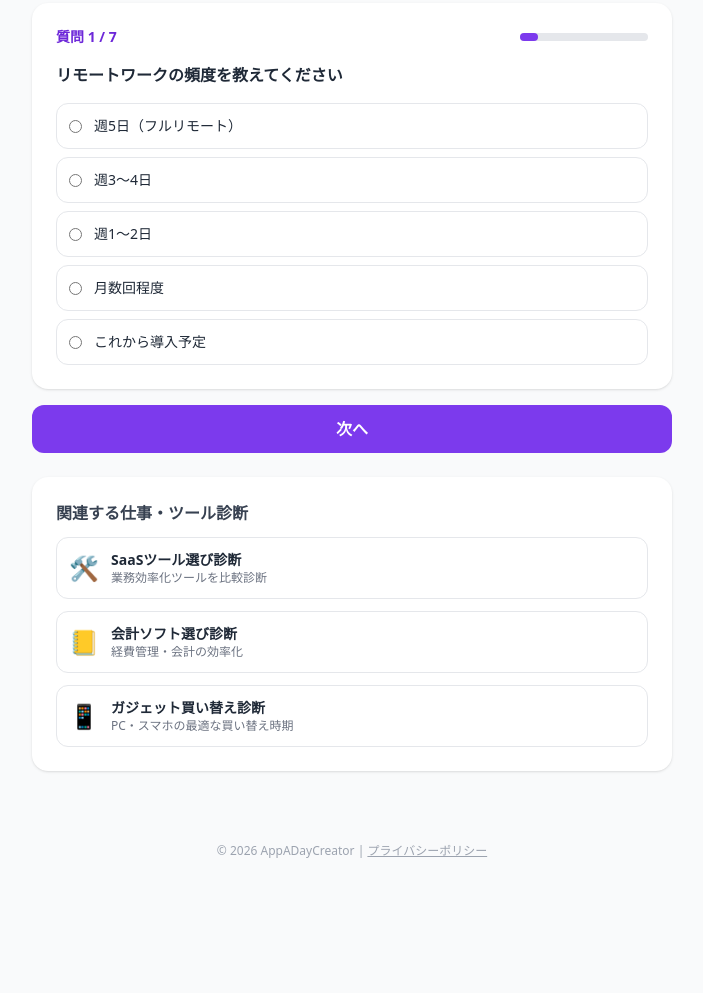
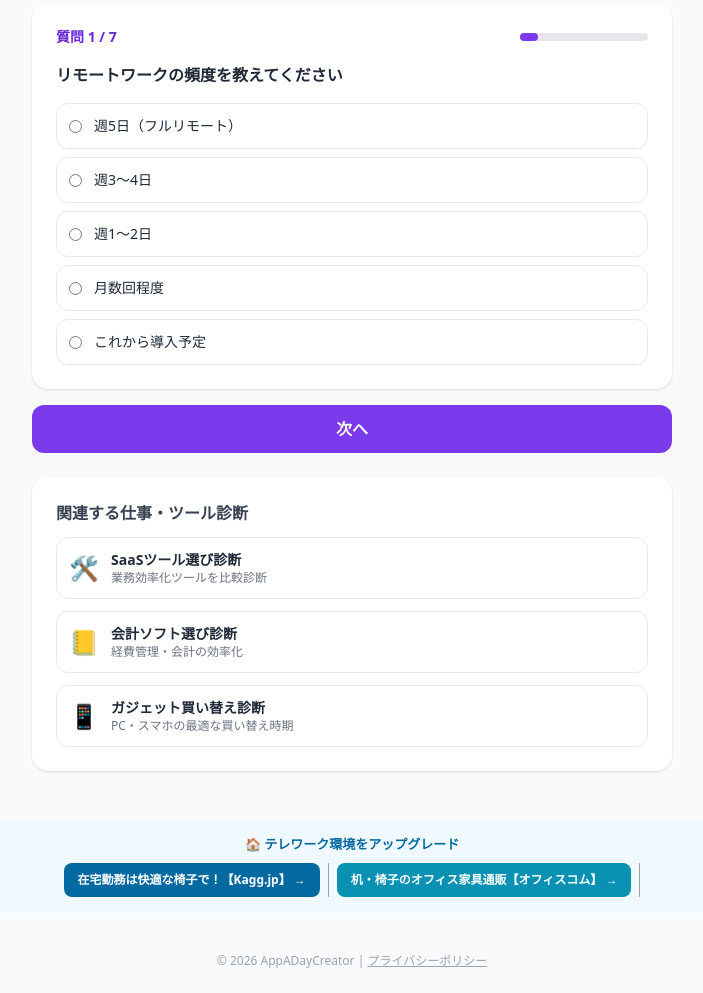
Before and after one commit to appadaycreator/remote-work-advisor, a plain HTML site: page index.html in a window 1280 px wide. Shown: the part 249-1242 px from the top of the page, without its empty margins (288-991 px from the left). Before the commit the page ends 1132 px from the top, so only its background shows below. Drawn offline with nearby package versions, Linux system fonts and the light colour scheme; grey boxes are pictures that could not be loaded.

Commit message:
feat: A8.netアフィリエイトリンク更新（KuHoN/源ベッド/モットン/オフィスコム/Kagg.jp/エネピ/つくりおき/エブリィフレシャス）

```diff
--- a/index.html
+++ b/index.html
@@ -121,6 +121,16 @@
     </div>
   </div>
 </main>
+
+<section style="background:#f0f9ff;border-radius:12px;padding:16px;margin:16px;text-align:center;">
+  <p style="font-size:13px;font-weight:700;color:#0369a1;margin-bottom:8px;">🏠 テレワーク環境をアップグレード</p>
+  <div style="display:flex;gap:8px;flex-wrap:wrap;justify-content:center;">
+    <a href="https://px.a8.net/svt/ejp?a8mat=4B3WJ9+1VCAP6+486W+60WN6" rel="nofollow" target="_blank" style="display:inline-block;background:#0369a1;color:#fff;padding:8px 14px;border-radius:8px;font-size:12px;font-weight:bold;text-decoration:none;">在宅勤務は快適な椅子で！【Kagg.jp】 →</a>
+    <img border="0" width="1" height="1" src="https://www13.a8.net/0.gif?a8mat=4B3WJ9+1VCAP6+486W+60WN6" alt="">
+    <a href="https://px.a8.net/svt/ejp?a8mat=4B3WJ9+1H1W6I+53JI+BWVTE" rel="nofollow" target="_blank" style="display:inline-block;background:#0891b2;color:#fff;padding:8px 14px;border-radius:8px;font-size:12px;font-weight:bold;text-decoration:none;">机・椅子のオフィス家具通販【オフィスコム】 →</a>
+    <img border="0" width="1" height="1" src="https://www16.a8.net/0.gif?a8mat=4B3WJ9+1H1W6I+53JI+BWVTE" alt="">
+  </div>
+</section>
 
 <footer class="text-center text-xs text-gray-400 py-6 mt-4">
   <p>© 2026 AppADayCreator | <a href="https://appadaycreator.github.io/privacy/" class="underline">プライバシーポリシー</a></p>
```
